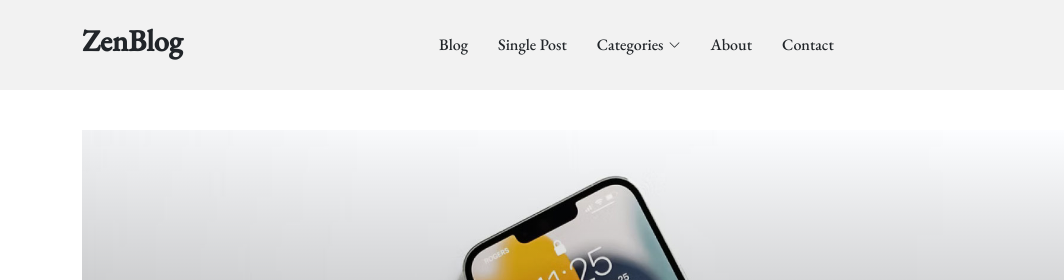
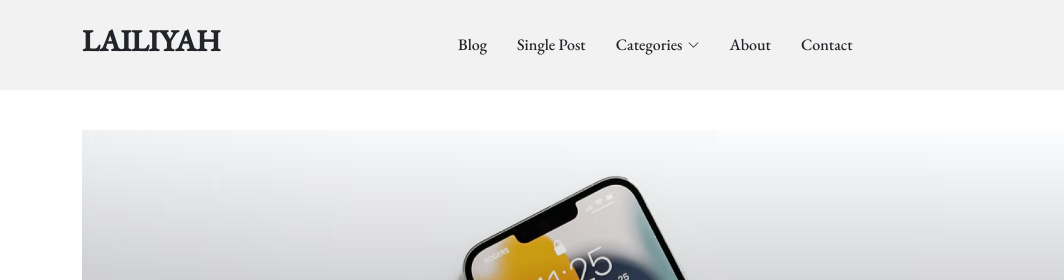
Before and after one commit to lailiyah/lailiyah.github.io, a plain HTML site: page index.html in a window 1280 px wide. Shown: the top 280 px of the page, 0-1064 px from the left. Drawn offline with nearby package versions, Linux system fonts and the light colour scheme; a web font is replaced by a local one.

Commit message:
lailiyah
zenblog menjadi lailiyah

```diff
--- a/index.html
+++ b/index.html
@@ -47,7 +47,7 @@
       <a href="index.html" class="logo d-flex align-items-center">
         <!-- Uncomment the line below if you also wish to use an image logo -->
         <!-- <img src="assets/img/logo.png" alt=""> -->
-        <h1>ZenBlog</h1>
+        <h1>LAILIYAH</h1>
       </a>
 
       <nav id="navbar" class="navbar">
```
